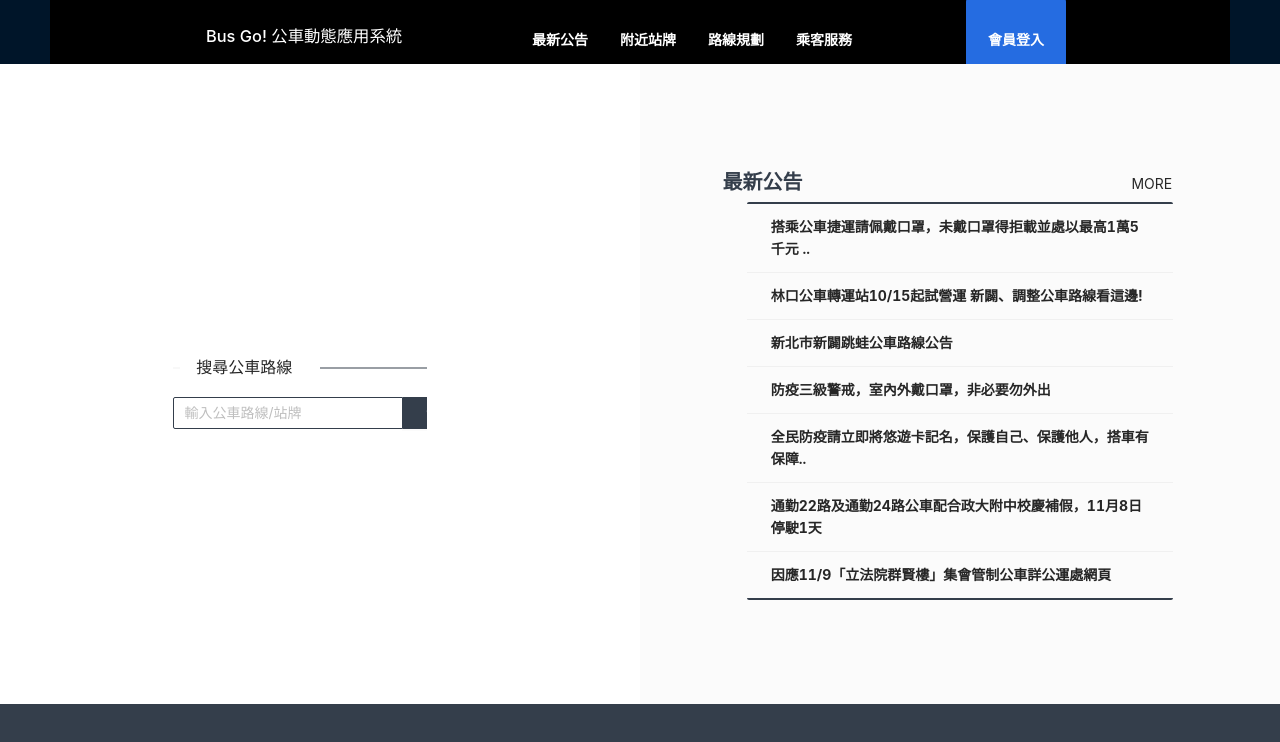
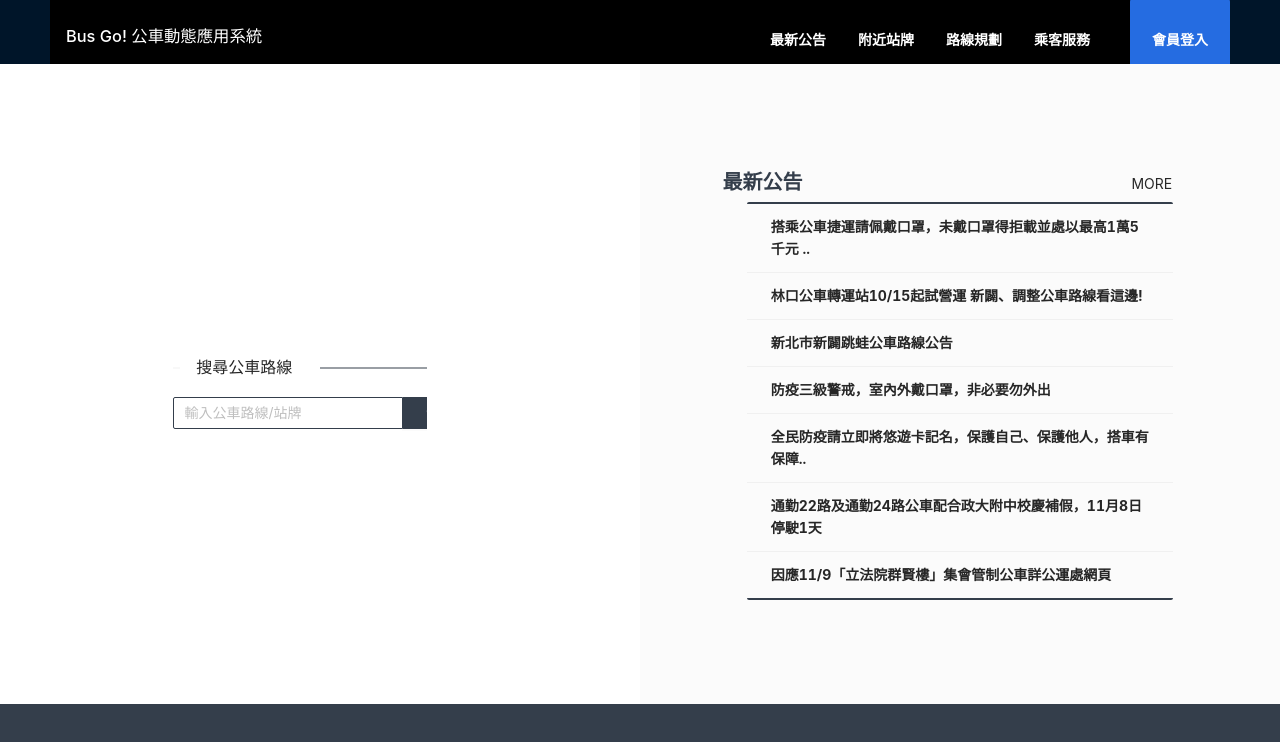
Before and after one commit to alicevvv/BusGo, a React (Create React App) app: page / in a window 1280 px wide. Shown: the top 742 px of the page. Built offline with nearby package versions, Linux system fonts and the light colour scheme.

Commit message:
Add files via upload

```diff
--- a/package.json
+++ b/package.json
@@ -7,7 +7,7 @@
     "@testing-library/react": "^11.1.0",
     "@testing-library/user-event": "^12.1.10",
     "antd": "^4.16.13",
-    "babel-jest": "26.6.3",
+    "babel-jest": "^26.6.3",
     "react": "^17.0.2",
     "react-dom": "^17.0.2",
     "react-icons": "^4.3.1",
--- a/src/component/Index.js
+++ b/src/component/Index.js
@@ -7,7 +7,7 @@ export const Nav = styled.nav`
   height: 80px;
   display: flex;
   justify-content: space-between;
-  padding: 0.5rem calc((100vw - 1000px) / 2);
+ /* padding: 0.5rem calc((100vw - 1000px) / 2);*/
   z-index: 10;
 
 `;
--- a/src/component/header.js
+++ b/src/component/header.js
@@ -30,10 +30,11 @@ export default function AppHeader(){
                  <NavLink to="/Sing Up" activeStyle>
                      乘客服務
                  </NavLink>
-             </NavMenu>
-             <NavBtn>
+                 <NavBtn>
                <NavBtnLink to="/singin"> 會員登入</NavBtnLink>
              </NavBtn>
+             </NavMenu>
+
         </Nav>
         </>
     );
```
Also changed, not shown: 2 other files (tests, documents, lock files or other folders).
